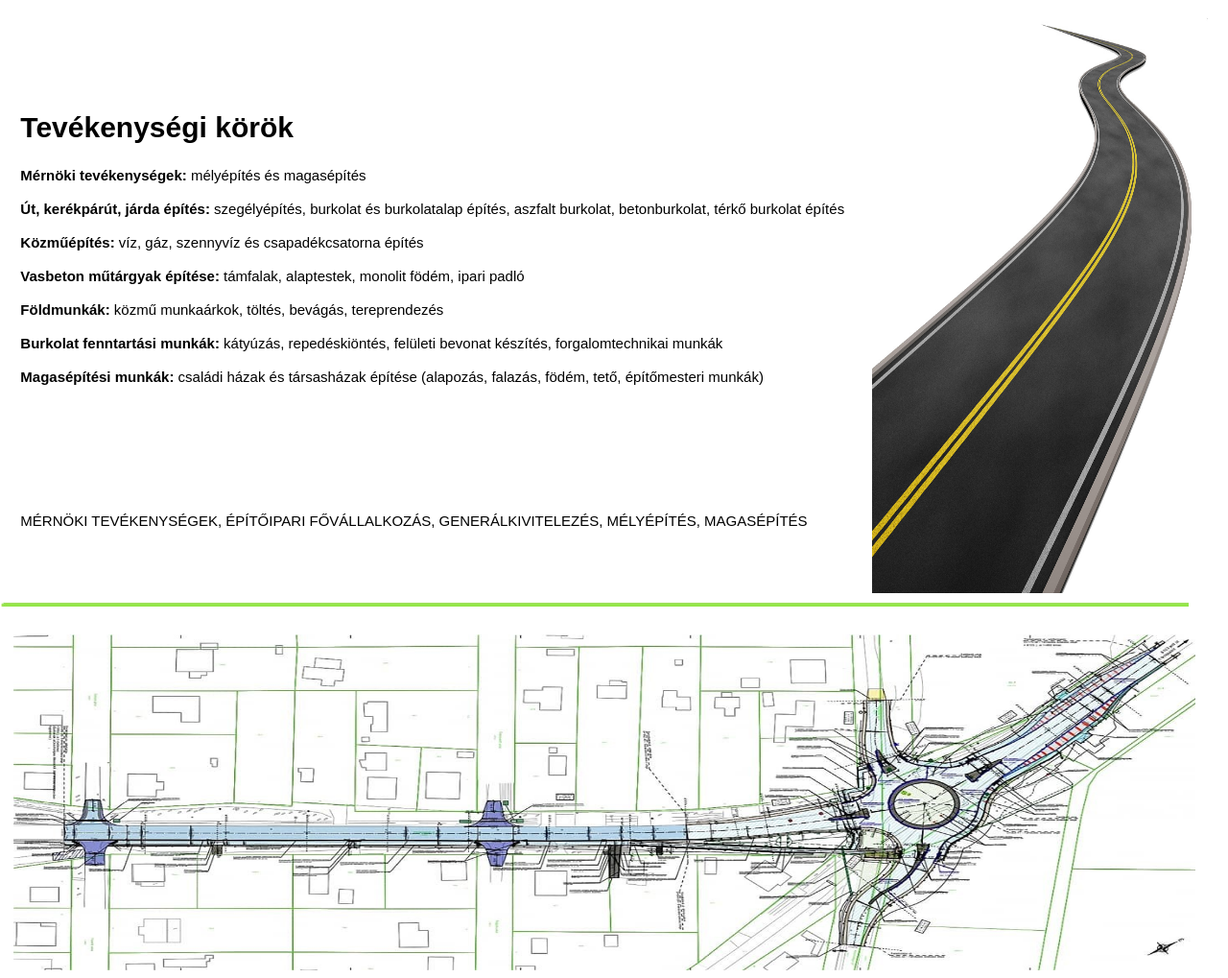
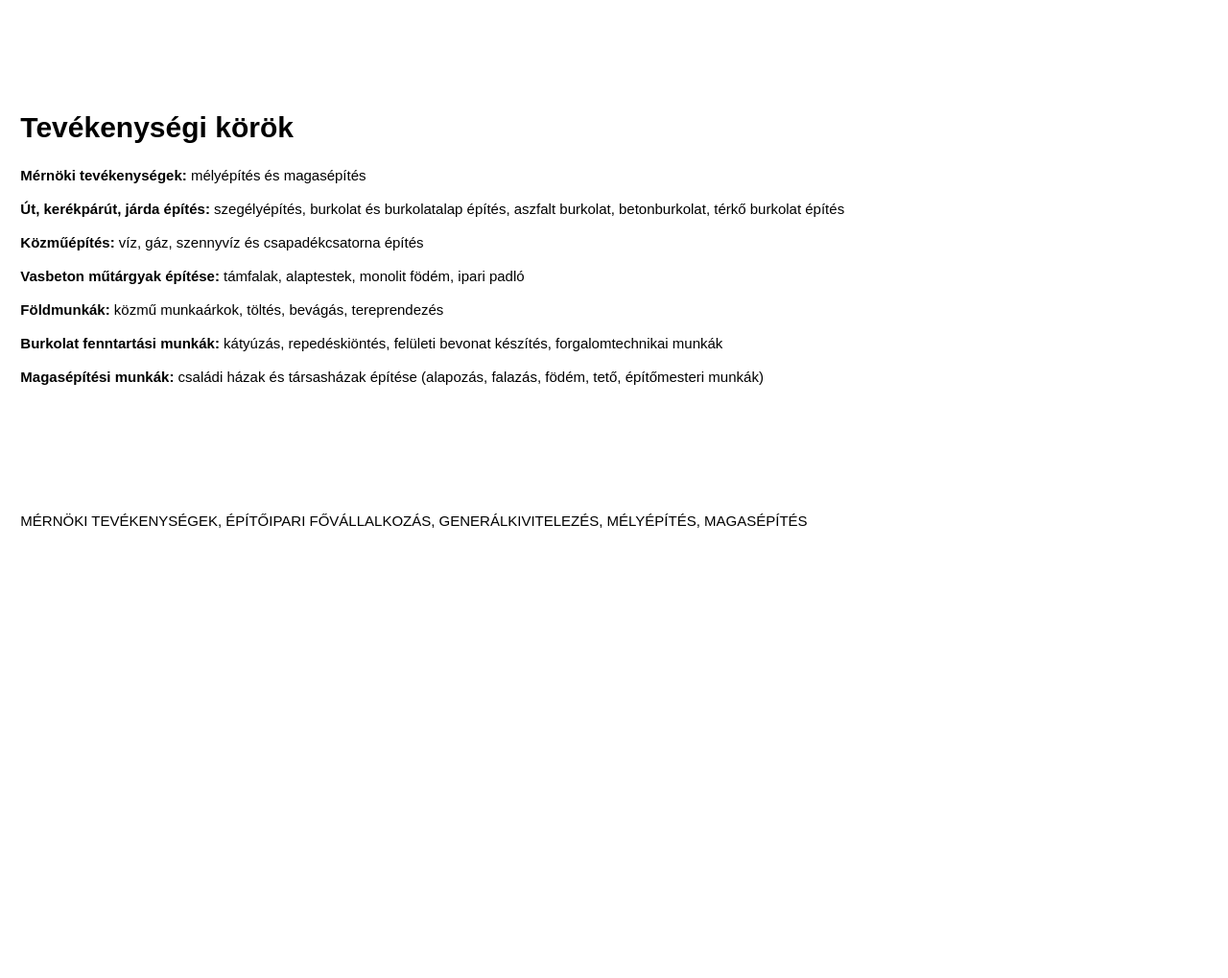
Before and after one commit to agriautvonal/https--agriautvonal.github.io--, a plain HTML site: page Szolgáltatásaink.html in a window 1280 px wide. Shown: the part 560-1579 px from the top of the page at 96% size. After the commit the page ends 1128 px from the top, so only its background shows below. Drawn offline with Linux system fonts and the light colour scheme.

Commit message:
Add files via upload

```diff
--- a/KFT.css
+++ b/KFT.css
@@ -137,25 +137,8 @@ body {
     margin-left: -150px;
 }
 
-#zoldvonal {
-    height: 5px;
-    width: 100%;
-    margin-left: -20px;
-}
 
-#alsokep {
-    width: 20px;
-    margin: 5px;
-    margin-right: 20px;
 
-}
-
-#alsoresz {
-    font-size: 10;
-    width: 100%;
-    margin: -10px;
-    margin-top: 20px;
-}
 
 #menupontok {
     font-size: 10;
@@ -225,3 +208,7 @@ h1 {
 #elottehely {
     padding-top: 30px;
 }
+
+a:link {
+    color: rgb(80, 55, 116);
+ }
--- a/Szolgáltatásaink.html
+++ b/Szolgáltatásaink.html
@@ -25,10 +25,10 @@
         <th>
             <ul id = "fejlec">
                 <li> <a href = "#cegbemutato"> Cégbemutató  </a>  </li>
-                <li> <a href = "file:///C:/Users/kobar/OneDrive/Asztali%20g%C3%A9p/proba/Szolg%C3%A1ltat%C3%A1saink.html" target="#szolgaltatasaink"> Szolgáltatásaink  </a>  <li>
-                <li> <a href = "file:///C:/Users/kobar/OneDrive/Asztali%20g%C3%A9p/proba/Referencia.html" target="#referencia"> Referencia  </a> </li>
-                <li> <a href = "file:///C:/Users/kobar/OneDrive/Asztali%20g%C3%A9p/proba/C%C3%A9gadatok.html" target="#cegadatok"> Cégadatok  </a> </li>
-                <li> <a href = "file:///C:/Users/kobar/OneDrive/Asztali%20g%C3%A9p/proba/Kapcsolat.html#cegbemutato" target="#kapcsolat"> Kapcsolat </a> </li>
+                <li> <a href="./Szolgáltatásaink.html"> Szolgáltatásaink </a>  <li>
+                <li> <a href="./Referencia.html"> Referencia </a>  </a> </li>
+                <li> <a href="./Cégadatok.html"> Cégadatok </a> </li>
+                <li> <a href="./Kapcsolat.html"> Kapcsolat </a> </li>
             </ul>
 </th>
 
@@ -60,9 +60,7 @@
 
                 </tr>
 
-                <tr>
-                    <img src = "road_003.jpg" id = "utkep">
-                </tr>
+
             </table>
 
 
@@ -73,13 +71,7 @@
 
     <p> MÉRNÖKI TEVÉKENYSÉGEK, ÉPÍTŐIPARI FŐVÁLLALKOZÁS, GENERÁLKIVITELEZÉS, MÉLYÉPÍTÉS, MAGASÉPÍTÉS </p>
 
-    <table id = "alsoresz">
-        <img src ="zoldvonal.jpg" id = "zoldvonal">
 
-        <tr>
-            <td colspan = "2"  stlye = "max-height: 250px; overflow: hidden;" id = "alsokep"> <img src = "alsokep.jpg" style = "width: 100%; height: 350px;"> </td>
-        </tr>
-    </table>
 
 
 
```
Also changed, not shown: Cégadatok.html (+5 -13 lines), Kapcsolat.html (+4 -10 lines), Referencia.html (+4 -11 lines), index.html (+5 -11 lines).
